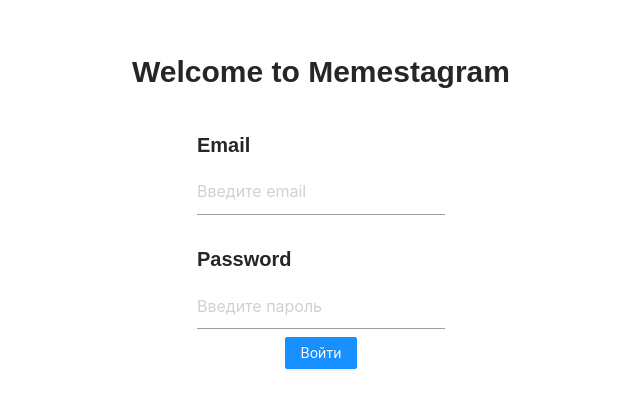
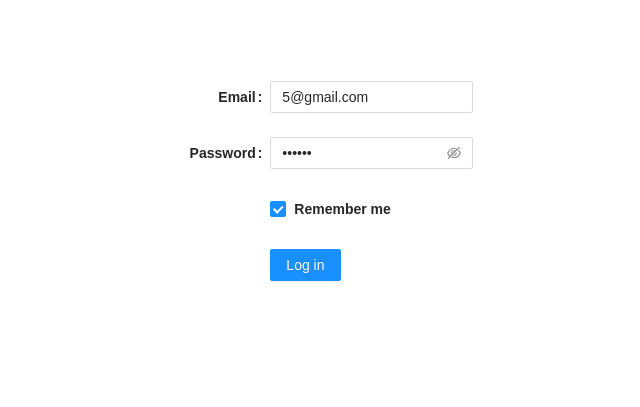
Before and after one commit to qister/memstagram-typescript, a React (Create React App) app in the folder client/: page /login in a window 1280 px wide. Shown: the part 207-614 px from the top of the page, without its empty margins (319-959 px from the left). Built offline with nearby package versions, Linux system fonts and the light colour scheme.

Commit message:
форма авторизации переделана на ант

```diff
--- /dev/null
+++ b/client/src/constants/types.ts
@@ -0,0 +1,4 @@
+export type AuthForm = {
+    email: string
+    password: string
+  }
--- a/client/src/pages/Authorization/AuthorizationBehavior.ts
+++ b/client/src/pages/Authorization/AuthorizationBehavior.ts
@@ -2,18 +2,14 @@ import React, { useState }  from 'react'
 import { AuthorizationTemplate } from './AuthorizationTemplate'
 import { useDispatch } from 'react-redux'
 import { authLogin } from '../../redux/authToolkitRedux/StoreSlices/authorization'
+import { AuthForm } from '../../constants/types'
 
 export function AuthorizationBehavior(): JSX.Element {
     const dispatch = useDispatch()
 
-    type Form = {
-      email: string
-      password: string
-    }
-
-    const [form, setForm] = useState<Form>({
-      email: '',
-      password: '',
+    const [form, setForm] = useState<AuthForm>({
+      email: '5@gmail.com',
+      password: '123123',
     })
 
     function changeHandler(event: React.ChangeEvent<HTMLInputElement>) {
@@ -24,6 +20,7 @@ export function AuthorizationBehavior(): JSX.Element {
       dispatch(authLogin(form))
     }
     return React.createElement(AuthorizationTemplate, {
+        form,
         changeHandler,
         loginHandler,
     })
--- a/client/src/pages/Authorization/AuthorizationTemplate.tsx
+++ b/client/src/pages/Authorization/AuthorizationTemplate.tsx
@@ -1,49 +1,69 @@
-import React from 'react'
-import { Typography, Button } from 'antd';
+import React from "react";
+import { Form, Input, Button, Checkbox } from "antd";
 
-import './Authorization.scss'
+import { AuthForm } from '../../constants/types'
+import "./Authorization.scss";
 
 interface Props {
-  changeHandler(event: React.ChangeEvent<HTMLInputElement>): void
-  loginHandler( event: React.MouseEvent<HTMLElement> | React.FormEvent<HTMLFormElement>): void
+  form: AuthForm,
+  changeHandler(event: React.ChangeEvent<HTMLInputElement>): void;
+  loginHandler(
+    event: React.MouseEvent<HTMLElement> | React.FormEvent<HTMLFormElement>
+  ): void;
 }
 
-const { Title } = Typography;
+const layout = {
+  labelCol: { span: 8 },
+  wrapperCol: { span: 16 },
+};
+const tailLayout = {
+  wrapperCol: { offset: 8, span: 16 },
+};
 
 export function AuthorizationTemplate({
+  form,
   changeHandler,
   loginHandler,
 }: Props): JSX.Element {
 
-  const ROOT_CLASS = 'authorization'
+  const { email, password } = form
+
+  console.log('AuthorizationTemplate email', email);
+  console.log('AuthorizationTemplate password', password);
+
+  const ROOT_CLASS = "authorization";
   return (
     <div className={ROOT_CLASS}>
-      <div className={`${ROOT_CLASS}__title-container`}>
-        <Title level={2}>Welcome to Memestagram</Title>
-      </div>
-      <div className={`${ROOT_CLASS}__input-field`}>
-        <Title level={4}>Email</Title>
-        <input
-          placeholder="Введите email"
-          id="email"
-          type="text"
-          name="email"
-          className="dscsdc"
-          onChange={changeHandler}
-        />
-      </div>
-      <div className={`${ROOT_CLASS}__input-field`}>
-        <Title level={4}>Password</Title>
-        <input
-          placeholder="Введите пароль"
-          id="password"
-          type="password"
-          name="password"
-          className=""
-          onChange={changeHandler}
-        />
-      </div>
-      <Button type='primary' onClick={loginHandler}>Войти</Button>
+      <Form
+        {...layout}
+        name="basic"
+        initialValues={{ remember: true }}
+      >
+        <Form.Item
+          label="Email"
+          name='email'
+          getValueFromEvent={changeHandler}
+        >
+          <Input name='email' defaultValue={email} />
+        </Form.Item>
+
+        <Form.Item
+          label="Password"
+          name='password'
+          getValueFromEvent={changeHandler}
+        >
+          <Input.Password name='password' defaultValue={password} />
+        </Form.Item>
+
+        <Form.Item {...tailLayout} name="remember" valuePropName="checked">
+          <Checkbox>Remember me</Checkbox>
+        </Form.Item>
+
+        <Form.Item {...tailLayout}>
+          <Button type="primary" onClick={loginHandler}>Log in</Button>
+        </Form.Item>
+      </Form>
+
       {/* <button
               className="btn grey lighten-1 black-text"
               onClick={registerHandler}
@@ -52,5 +72,5 @@ export function AuthorizationTemplate({
               Регистрация
             </button> */}
     </div>
-  )
+  );
 }
--- a/client/src/styles/index.css
+++ b/client/src/styles/index.css
@@ -1,5 +1,3 @@
-@import "~materialize-css/dist/css/materialize.min.css";
-
 body {
   margin: 0;
   font-family: -apple-system, BlinkMacSystemFont, 'Segoe UI', 'Roboto', 'Oxygen',
```
Also changed, not shown: client/src/pages/Authorization/Authorization.scss (line endings or trailing spaces).
